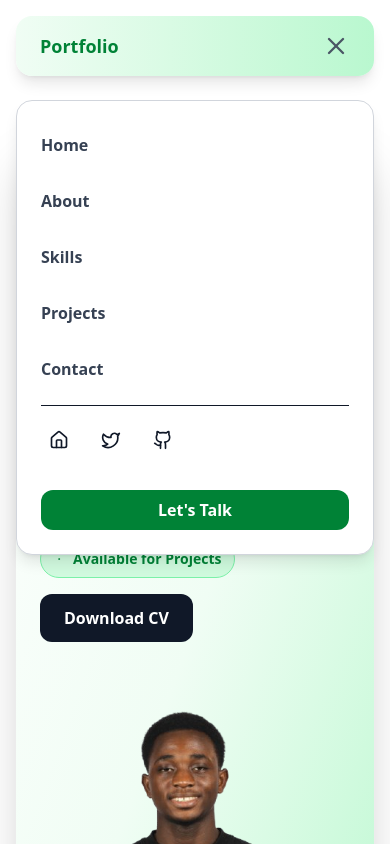
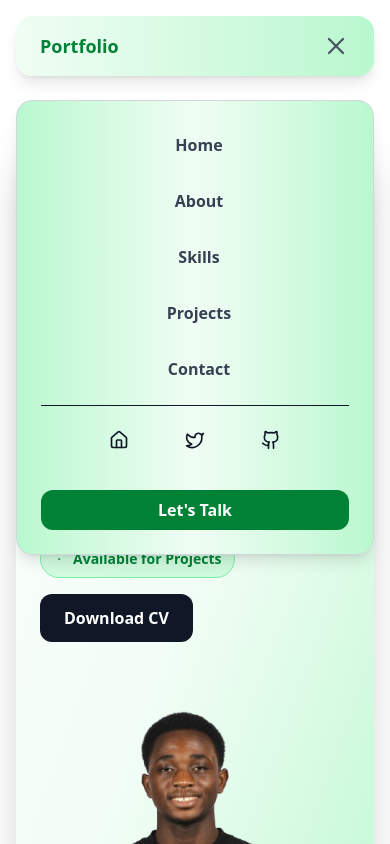
Before and after one commit to IsaacOteng/Isaacs_Portfolio, a React (Vite) app: page / in a window 390 px wide. Both pictures are taken after a click on the button 336 px from the left and 46 px from the top of the page. Shown: the top 844 px of the page. Built offline with nearby package versions, Linux system fonts and the light colour scheme.

Commit message:
Portfolio Up and Running

```diff
--- a/src/components/Contact.jsx
+++ b/src/components/Contact.jsx
@@ -161,7 +161,7 @@ const Contact = () => {
                 <div className='mt-8 pt-8 border-t-2 border-green-200 text-center'>
                     <p className='text-gray-600 text-sm mb-2'>Prefer a quick call?</p>
                     <a
-                        href='tel:+1234567890'
+                        href='tel:+233545573689'
                         className='inline-block px-6 py-2 border-2 border-green-600 text-green-700 font-semibold rounded-lg hover:bg-green-50 transition-colors'
                     >
                         Schedule a Call
--- a/src/components/Navbar.jsx
+++ b/src/components/Navbar.jsx
@@ -67,31 +67,33 @@ const Navbar = () => {
 
         {/* Mobile Menu Dropdown */}
         {isOpen && (
-            <div className='absolute top-full left-4 right-4 mt-2 bg-white border border-gray-300 rounded-2xl shadow-lg p-6 lg:hidden'>
+            <div className='absolute top-full left-4 right-4 mt-2 bg-linear-to-r from-green-200 via-green-50 to-green-200 border border-gray-300 rounded-2xl shadow-lg p-6 lg:hidden'>
                 <div className='flex flex-col gap-4'>
                     {navLinks.map((link) => (
                         <button
                             key={link.id}
                             onClick={() => scrollToSection(link.id)}
-                            className='text-left text-gray-700 hover:text-green-700 font-semibold transition-colors py-2'
+                            className='text-pretty ml-2 text-gray-700 hover:text-green-700 font-semibold transition-colors py-2'
                         >
                             {link.label}
                         </button>
                     ))}
-                    <div className='flex gap-4 py-4 border-t'>
+                    <div className='flex items-center justify-center gap-10 py-4 border-t'>
                         <a href='#' className='p-2 hover:bg-green-100 rounded-lg transition-colors'>
                             <HomeIcon size={20}/>
                         </a>
-                        <a href='#' className='p-2 hover:bg-green-100 rounded-lg transition-colors'>
+                        <a href='https://x.com/izaacjnr' className='p-2 hover:bg-green-100 rounded-lg transition-colors'>
                             <Twitter size={20}/>
                         </a>
-                        <a href='#' className='p-2 hover:bg-green-100 rounded-lg transition-colors'>
+                        <a href='https://github.com/IsaacOteng' className='p-2 hover:bg-green-100 rounded-lg transition-colors'>
                             <Github size={20}/>
                         </a>
                     </div>
-                    <button className='w-full px-4 py-2 bg-green-700 text-white rounded-xl hover:bg-green-800 transition-all font-semibold'>
-                        Let's Talk
-                    </button>
+                    <a href="https://wa.me/233545573689">
+                        <button className='w-full px-4 py-2 bg-green-700 text-white rounded-xl hover:bg-green-800 transition-all font-semibold'>
+                            Let's Talk
+                        </button>
+                    </a>
                 </div>
             </div>
         )}
```
